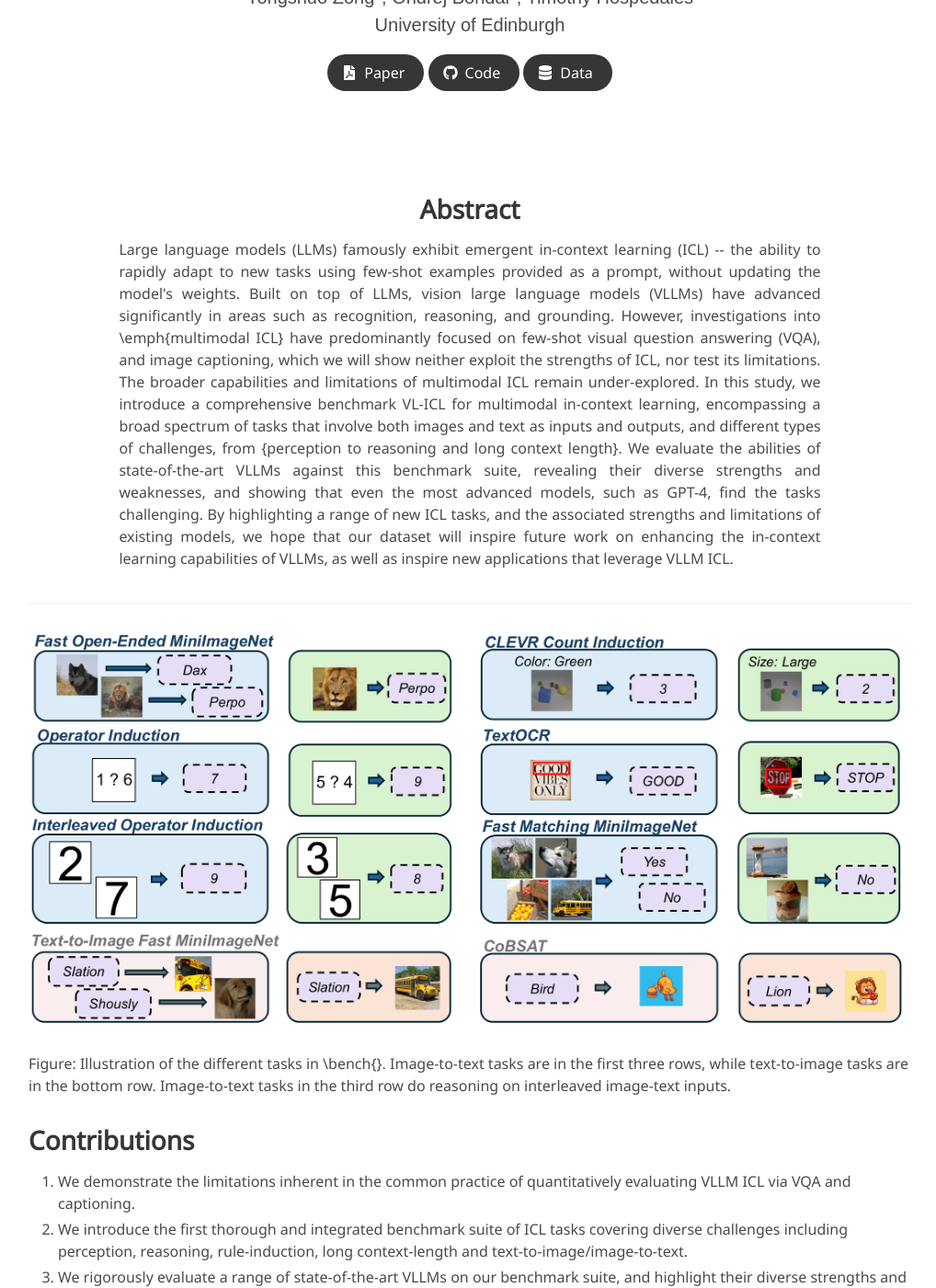
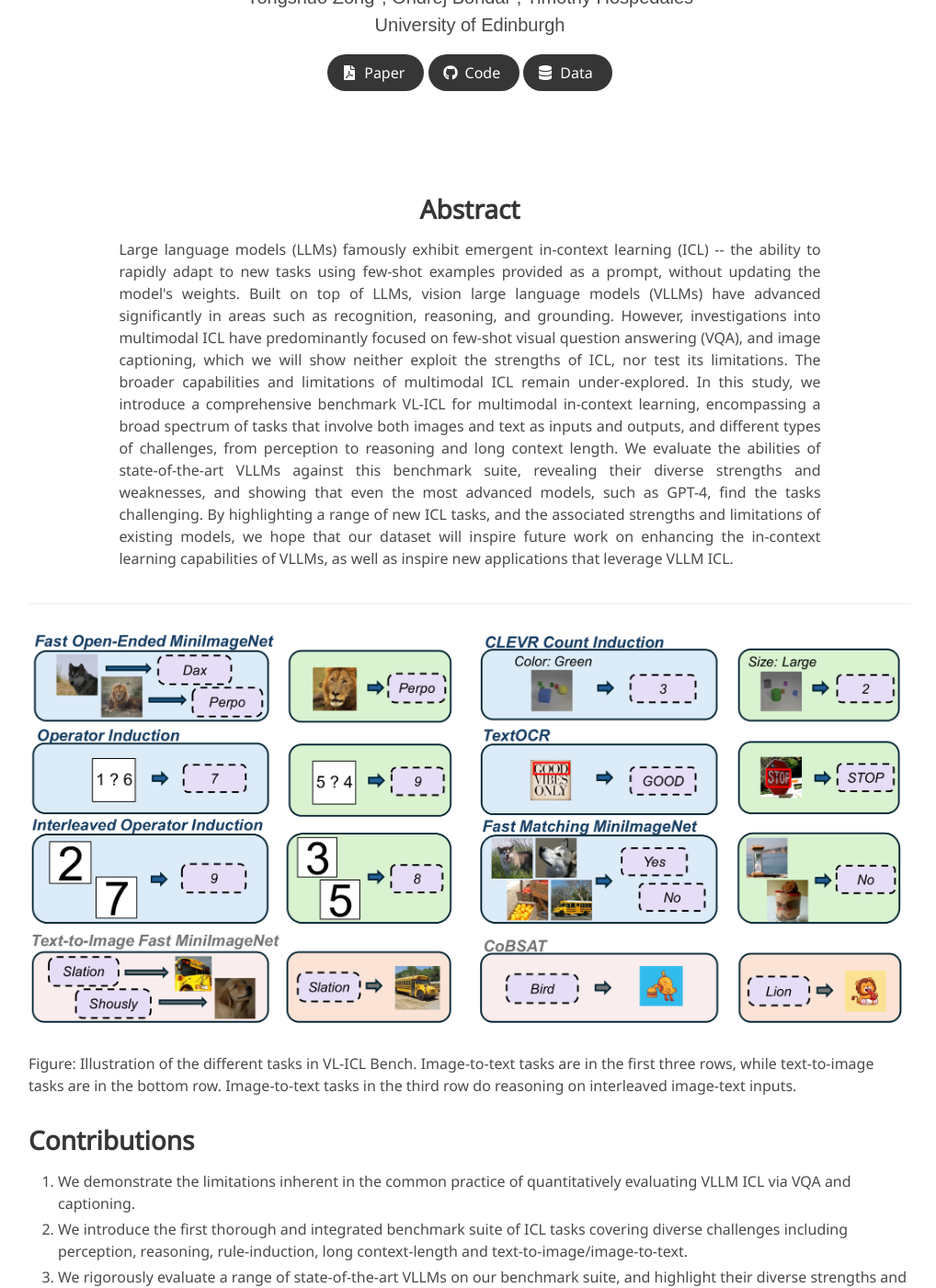
Before and after one commit to ys-zong/VL-ICL, a Jekyll site: the page built from index.md, in a window 1280 px wide and 1400 px high, scrolled down 252 px. Shown: the whole window at 92% size, without its empty margins (129-1147 px from the left). Built offline with Jekyll 4.4.1, drawn with Linux system fonts in a browser that asks for light colours; some web fonts are replaced; some of the changed text lies outside the part shown.

Commit message:
update index

````diff
--- a/index.md
+++ b/index.md
@@ -18,7 +18,7 @@ data: https://huggingface.co/datasets/ys-zong/VL-ICL
     <div class="column is-four-fifths">
         <h2>Abstract</h2>
         <div class="content has-text-justified">
-Large language models (LLMs) famously exhibit emergent in-context learning (ICL) -- the ability to rapidly adapt to new tasks using few-shot examples provided as a prompt, without updating the model's weights. Built on top of LLMs, vision large language models (VLLMs) have advanced significantly in areas such as recognition, reasoning, and grounding. However, investigations into \emph{multimodal ICL} have predominantly focused on few-shot visual question answering (VQA), and image captioning, which we will show neither exploit the strengths of ICL, nor test its limitations. The broader capabilities and limitations of multimodal ICL remain under-explored. In this study, we introduce a comprehensive benchmark VL-ICL for multimodal in-context learning, encompassing a broad spectrum of tasks that involve both images and text as inputs and outputs, and different types of challenges, from {perception to reasoning and long context length}. We evaluate the abilities of state-of-the-art VLLMs against this benchmark suite, revealing their diverse strengths and weaknesses, and showing that even the most advanced models, such as GPT-4, find the tasks challenging. By highlighting a range of new ICL tasks, and the associated strengths and limitations of existing models, we hope that our dataset will inspire future work on enhancing the in-context learning capabilities of VLLMs, as well as inspire new applications that leverage VLLM ICL.
+Large language models (LLMs) famously exhibit emergent in-context learning (ICL) -- the ability to rapidly adapt to new tasks using few-shot examples provided as a prompt, without updating the model's weights. Built on top of LLMs, vision large language models (VLLMs) have advanced significantly in areas such as recognition, reasoning, and grounding. However, investigations into multimodal ICL have predominantly focused on few-shot visual question answering (VQA), and image captioning, which we will show neither exploit the strengths of ICL, nor test its limitations. The broader capabilities and limitations of multimodal ICL remain under-explored. In this study, we introduce a comprehensive benchmark VL-ICL for multimodal in-context learning, encompassing a broad spectrum of tasks that involve both images and text as inputs and outputs, and different types of challenges, from perception to reasoning and long context length. We evaluate the abilities of state-of-the-art VLLMs against this benchmark suite, revealing their diverse strengths and weaknesses, and showing that even the most advanced models, such as GPT-4, find the tasks challenging. By highlighting a range of new ICL tasks, and the associated strengths and limitations of existing models, we hope that our dataset will inspire future work on enhancing the in-context learning capabilities of VLLMs, as well as inspire new applications that leverage VLLM ICL.
         </div>
     </div>
 </div>
@@ -28,7 +28,7 @@ Large language models (LLMs) famously exhibit emergent in-context learning (ICL)
 
 ![Dataset](static/image/dataset.png)
 
-Figure: Illustration of the different tasks in \bench{}. Image-to-text tasks are in the first three rows, while text-to-image tasks are in the bottom row. Image-to-text tasks in the third row do reasoning on interleaved image-text inputs.
+Figure: Illustration of the different tasks in VL-ICL Bench. Image-to-text tasks are in the first three rows, while text-to-image tasks are in the bottom row. Image-to-text tasks in the third row do reasoning on interleaved image-text inputs.
 
 
 
@@ -63,7 +63,7 @@ The main results for VL-ICL Bench are presented in the figure above including a
 ```
 @article{zong2024vlicl,
   title={VL-ICL Bench: The Devil in the Details of Benchmarking Multimodal In-Context Learning},
-  author={Zong, Yongshuo and Bohdal, Ondrej and Hospedales Timothy},
+  author={Zong, Yongshuo and Bohdal, Ondrej and Hospedales, Timothy},
   journal={arXiv preprint arXiv:2403.13164},
   year={2024}
 }
````
